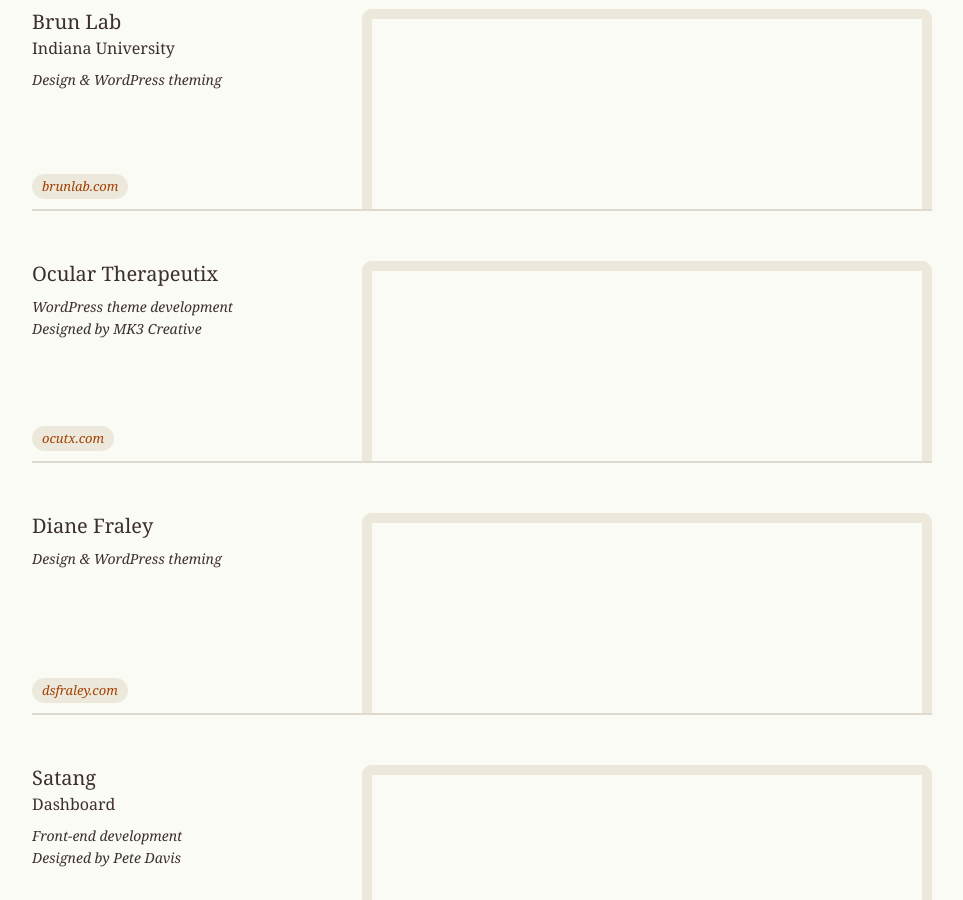
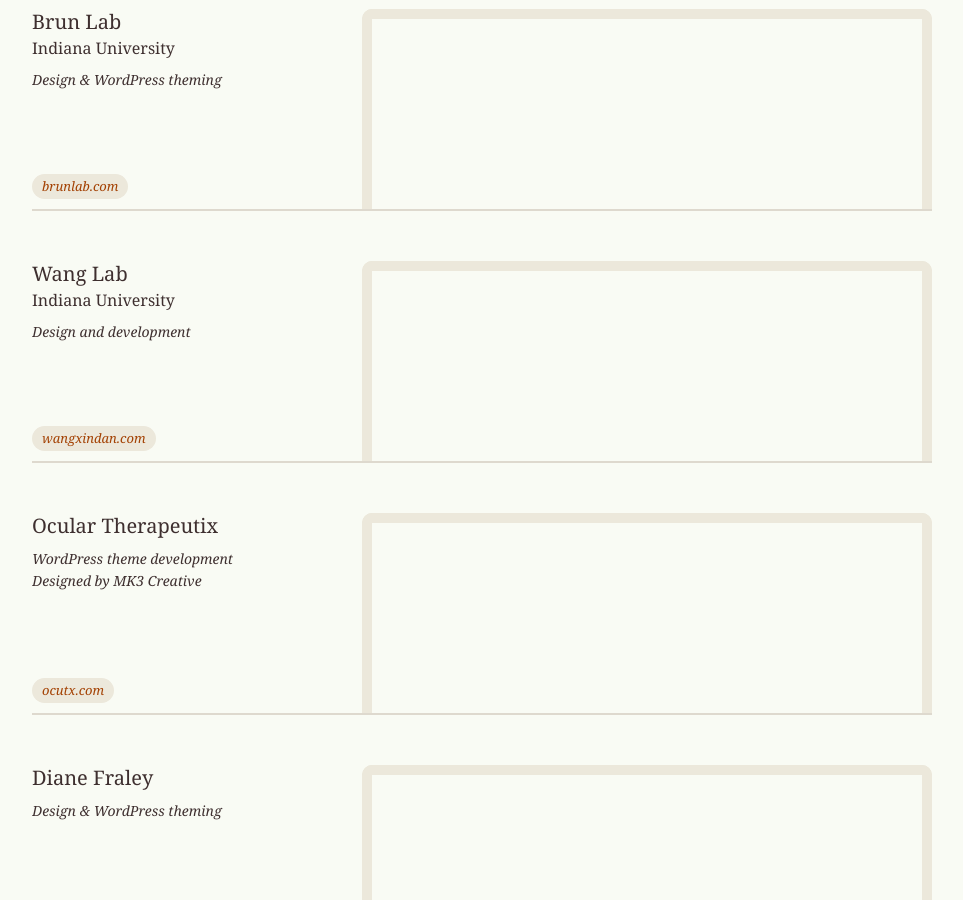
Before and after one commit to borderleft/borderleft.github.io, a Jekyll site: the page built from work/index.html, in a window 1280 px wide and 900 px high, scrolled down 2512 px. Shown: the whole window, without its empty margins (158-1121 px from the left). Built offline with Jekyll 4.4.1, drawn with Linux system fonts in a browser that asks for light colours.

Commit message:
Add project

```diff
--- a/work/index.html
+++ b/work/index.html
@@ -105,6 +105,18 @@
             <h2>Brun Lab <br> <span>Indiana University</span></h2>
             <p class="meta">Design &amp; WordPress theming</p>
             <p class="link"><a href="http://brunlab.com/"><span>brunlab.com</span></a></p>
+        </div>
+    </li>
+    <li>
+        <div class="image">
+            <a href="http://wangxindan.com/">
+                <img class="lazyload" src="/assets/img/holder.png" data-src="/assets/img/work/wanglab-1.jpg" alt="">
+            </a>
+        </div>
+        <div class="info">
+            <h2>Wang Lab <br> <span>Indiana University</span></h2>
+            <p class="meta">Design and development</p>
+            <p class="link"><a href="http://wangxindan.com/"><span>wangxindan.com</span></a></p>
         </div>
     </li>
     <li>
```
Also changed, not shown: assets/img/work/wanglab-1.jpg (added).
